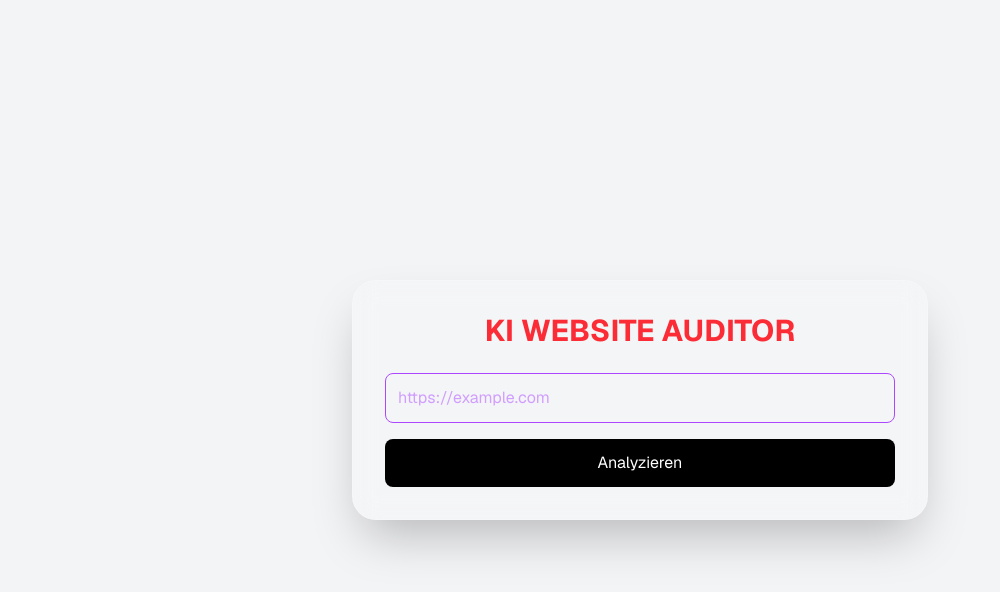
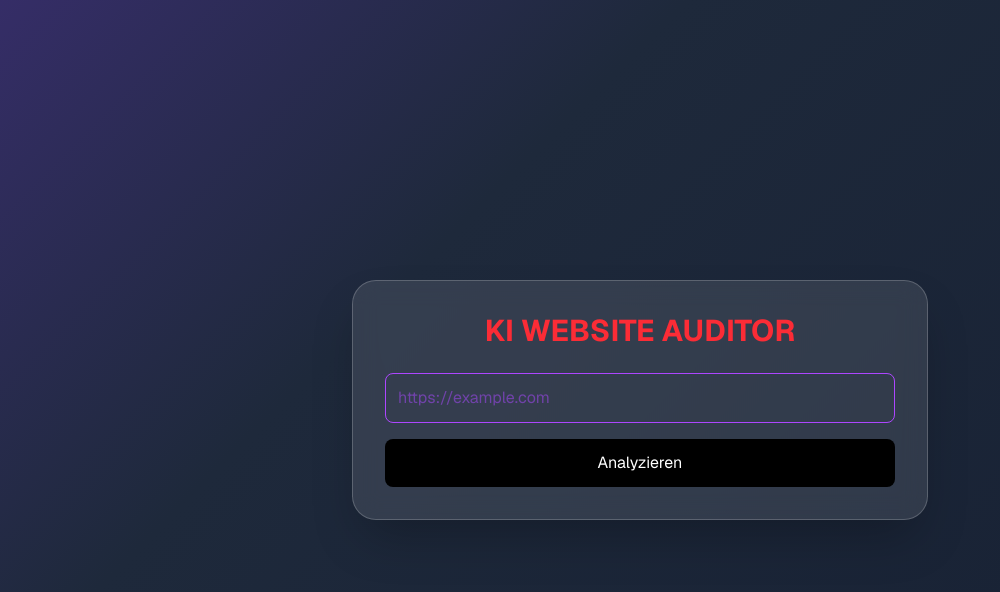
Before and after one commit to tkc-center/ai-website-auditor, a Next.js app: page / in a window 1280 px wide. Shown: the top 592 px of the page, without its empty margins (0-1000 px from the left). Built offline with nearby package versions, Linux system fonts and the light colour scheme.

Commit message:
Update page.js

```diff
--- a/src/app/page.js
+++ b/src/app/page.js
@@ -83,7 +83,7 @@ export default function Home() {
   };
 
   return (
-    <main className="min-h-screen bg-gray-100 flex items-center justify-center p-6">
+    <main className="relative overflow-hidden min-h-screen flex items-center justify-center p-6">
 
       <div className="relative z-10 w-full max-w-xl p-8 rounded-3xl bg-white/10 backdrop-blur-md border border-white/20 shadow-2xl">
 
```
